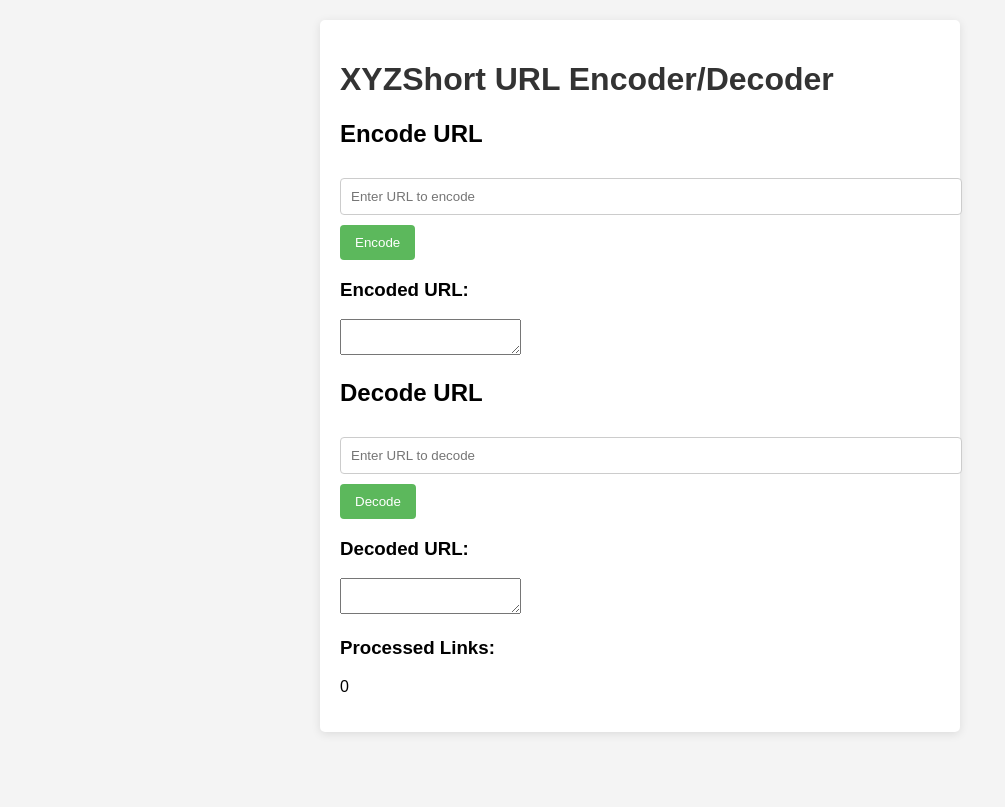
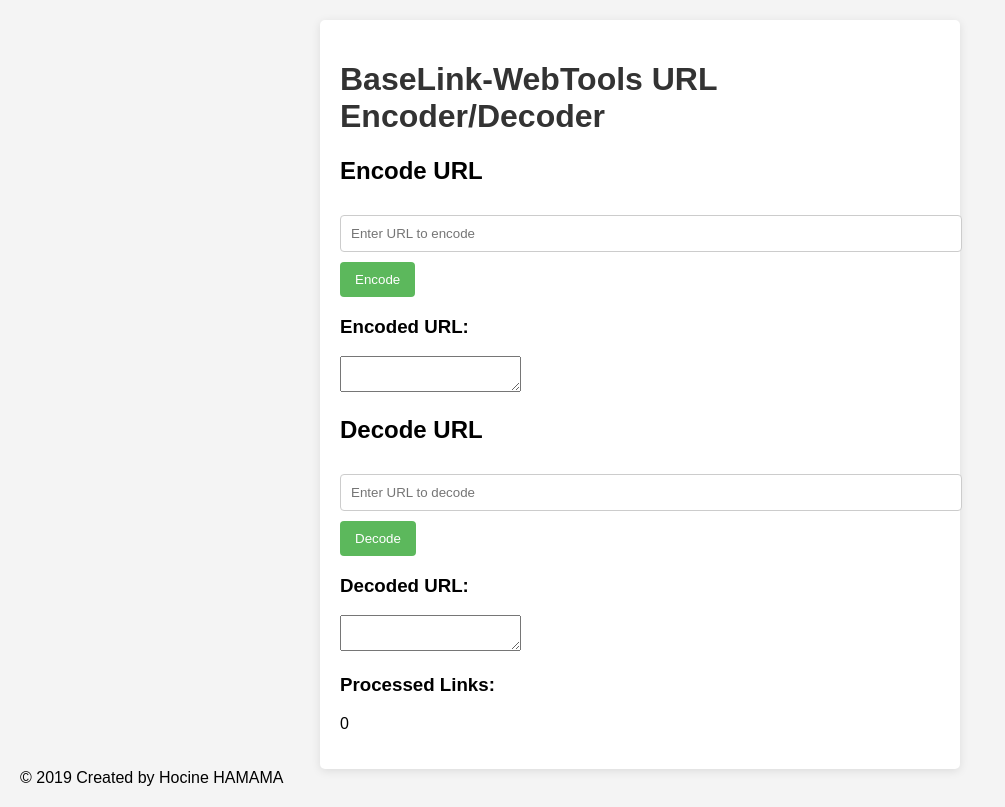
Before and after one commit to hocine-dev/xyzshort, a plain HTML site: page src/index.html in a window 1280 px wide. Shown: the whole page, without its empty margins (0-1005 px from the left). Drawn offline with Linux system fonts and the light colour scheme.

Commit message:
add footer

```diff
--- a/src/index.html
+++ b/src/index.html
@@ -3,12 +3,12 @@
 <head>
     <meta charset="UTF-8">
     <meta name="viewport" content="width=device-width, initial-scale=1.0">
-    <title>XYZShort URL Encoder/Decoder</title>
+    <title>BaseLink-WebTools URL Encoder/Decoder</title>
     <link rel="stylesheet" href="css/styles.css">
 </head>
 <body>
     <div class="container">
-        <h1>XYZShort URL Encoder/Decoder</h1>
+        <h1>BaseLink-WebTools URL Encoder/Decoder</h1>
 
         <div class="encoder">
             <h2>Encode URL</h2>
@@ -31,6 +31,9 @@
             <p id="found_links">0</p>
         </div>
     </div>
+    <footer>
+        &copy; 2019 Created by Hocine HAMAMA
+    </footer>
 
     <script src="js/baselink.js"></script>
 </body>
```
